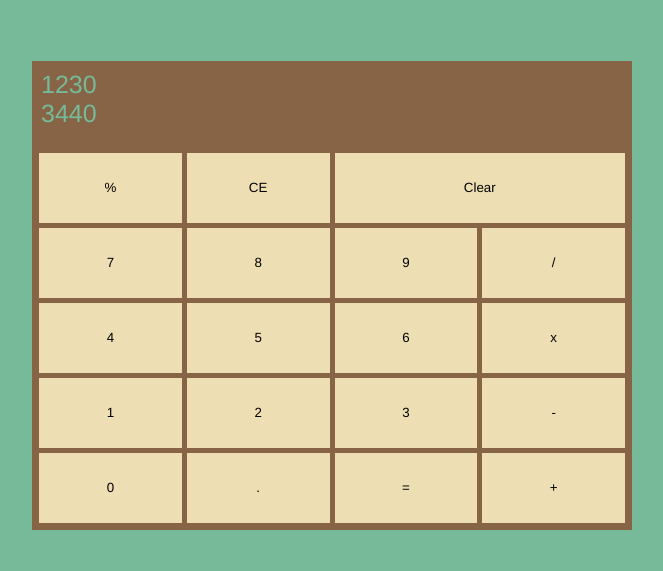
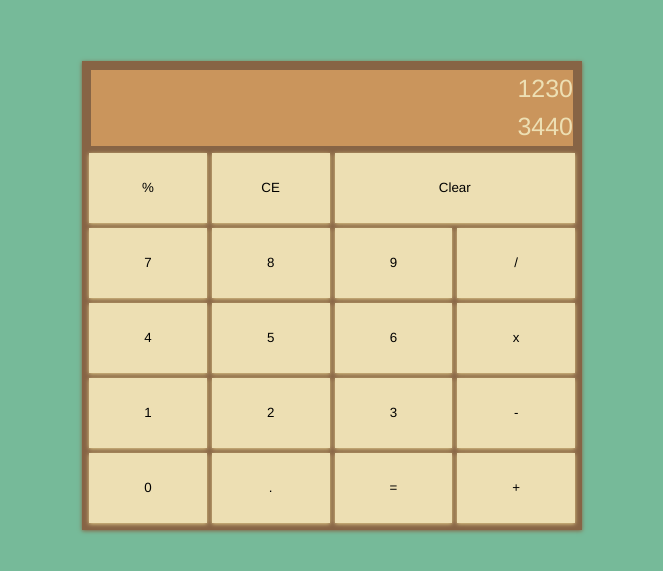
Before and after one commit to RPE8/odin-calculator, a website: page index.html in a window 1280 px wide. Shown: the part 105-676 px from the top of the page, without its empty margins (308-971 px from the left). Drawn offline with Linux system fonts and the light colour scheme.

Commit message:
Change color and backgronud color of display

```diff
--- a/style.css
+++ b/style.css
@@ -1,8 +1,11 @@
 :root {
   --page-background-color: #76ba99;
   --calculator-background-color: #876445;
+  --calculator-box-shadow-color: #876445;
   --buttons-background-color: #eddfb3;
-  --display-color: #76ba99;
+  --buttons-box-shadow-color: #e4cf8c;
+  --display-background-color: #ca955c;
+  --display-color: #eddfb3;
 }
 
 *,
@@ -25,8 +28,7 @@ body {
 }
 
 main {
-  max-width: 800px;
-  width: 600px;
+  width: 500px;
 }
 
 #calculator {
@@ -35,6 +37,7 @@ main {
   flex-direction: column;
   border: #876445 2px solid;
   background-color: var(--calculator-background-color);
+  box-shadow: var(--calculator-box-shadow-color) 0px 1px 4px;
   padding: 5px;
 }
 
@@ -42,8 +45,12 @@ main {
   height: 80px;
   border: #876445 2px solid;
   color: var(--display-color);
+  background-color: var(--display-background-color);
   font-size: 25px;
   font-weight: bold;
+  display: grid;
+  align-items: center;
+  justify-items: end;
 }
 
 #buttons {
@@ -59,6 +66,7 @@ main {
   border: 0;
   display: block;
   background-color: var(--buttons-background-color);
+  box-shadow: var(--buttons-box-shadow-color) 0px 1px 4px;
 }
 
 .button.clear {
```
